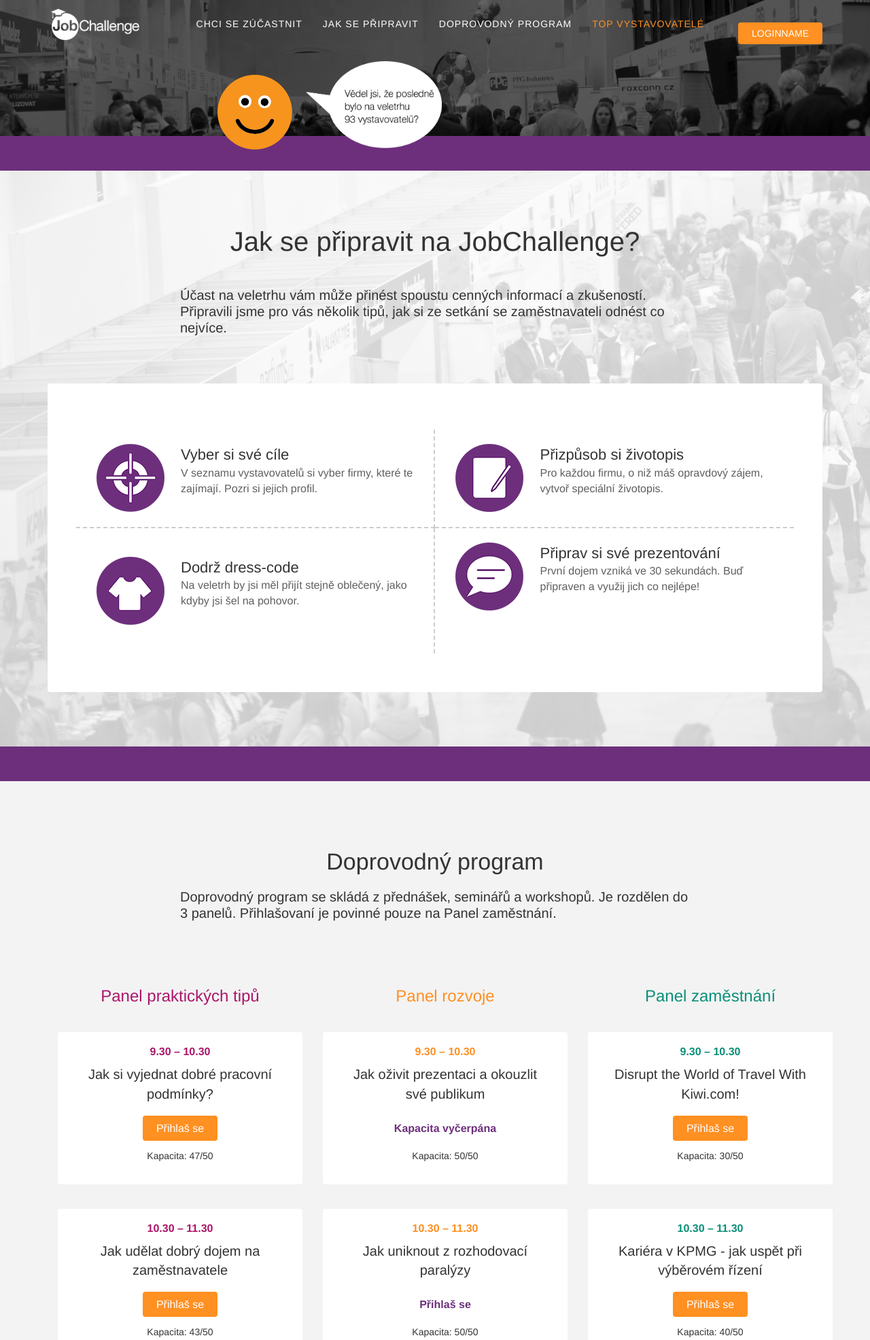
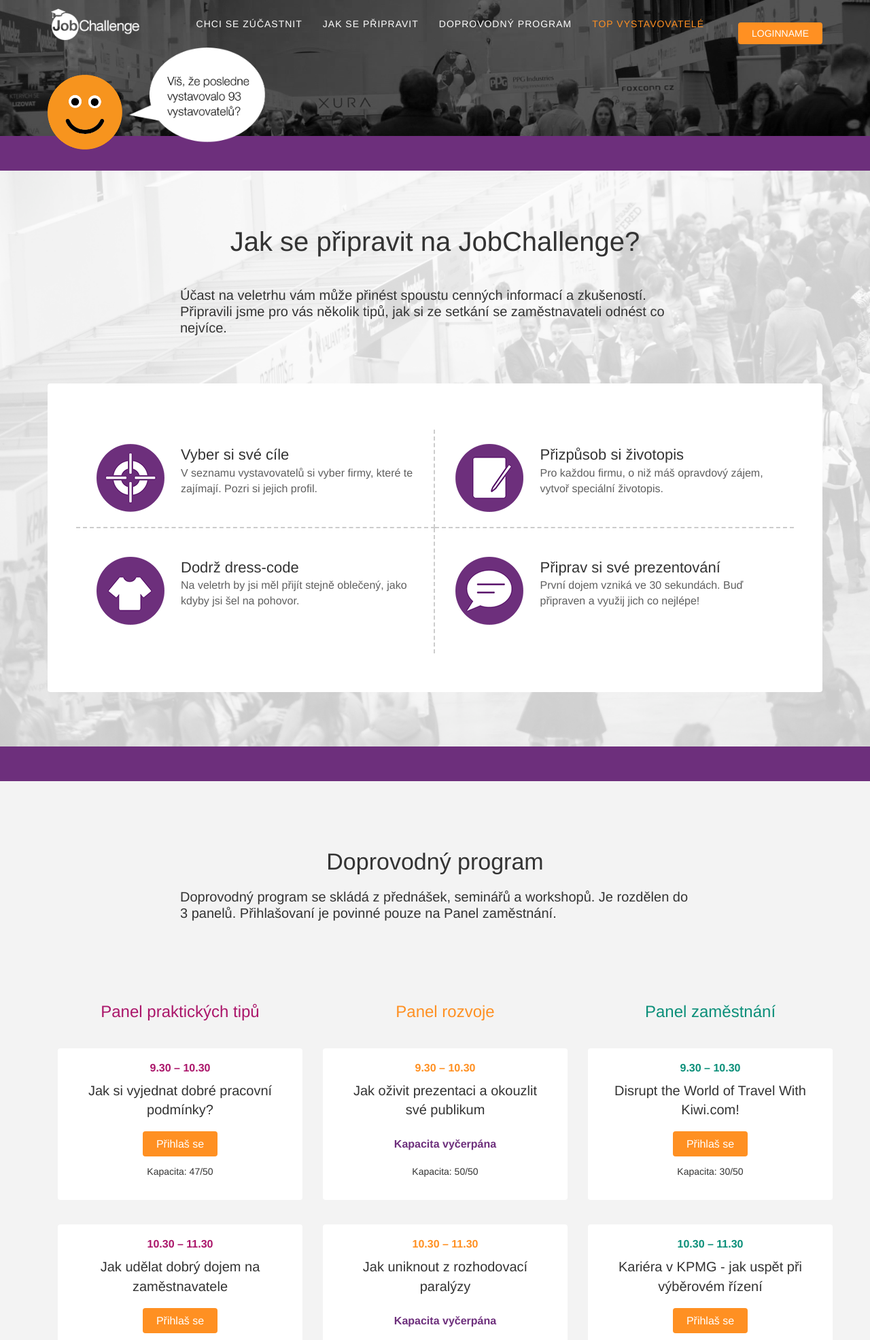
Before and after one commit to zabkaz/fff, a PHP site: page /uchazecPrihlaseny.html in a window 1280 px wide. Shown: the top 1971 px of the page at 68% size. Run offline with PHP 8.4, Linux system fonts and the light colour scheme; some libraries are stand-ins or nearby versions.

Commit message:
uchazec prihlaseny

```diff
--- a/veletrh/css/veletrh.css
+++ b/veletrh/css/veletrh.css
@@ -456,10 +470,6 @@ section h3.section-subheading {
 	 .dashed3{
 		border-right: 2px dashed #cccccc;
 		border-bottom: none;
-	}
-	.nondashed{
-		padding-bottom: 2%;
-		padding-top: 2%;
 	}
 	.wider{
 		padding-bottom: 4%;
@@ -854,18 +864,22 @@ body {
 	color:#0b8f79;
 }
 .header-aspirant{
-	padding-top: 150px;
+	padding-top: 200px;
+}
+.mascot-wink{
+	width: 80px;
 }
 .mascot{
 	position: absolute;
-	margin-top: -90px;
-	margin-left: 25%;
+	margin-top: -70px;
+	animation: come-in 3s linear;
 }
 #mascot-animation > img{
 	position: absolute;
     color: transparent;
     opacity: 0;
-	margin-top: -110px;
+	margin-top: -80px;
+
     -webkit-backface-visibility: hidden;
     -webkit-animation: imageAnimation 6s linear infinite 0s;
     -moz-animation: imageAnimation 6s linear infinite 0s;
@@ -883,7 +897,16 @@ body {
 .bubble{
 	position: absolute;
 	margin-top: -130px;
-	margin-left: 130px;
+	margin-left: 90px;
+	animation: show-bubble 1s linear;
+	-webkit-animation-delay: 4s;
+	animation-delay: 4s;
+	opacity: 0;
+	-webkit-animation-fill-mode:forwards;
+   -moz-animation-fill-mode:forwards;
+   -o-animation-fill-mode:forwards;
+   -ms-animation-fill-mode:forwards;
+   animation-fill-mode:forwards;
 }
 .table-heading{
 		font-size: 16px;
@@ -929,6 +952,22 @@ body {
 	padding-bottom: 38px;
 }
 @media (min-width: 768px){
+	.header-aspirant{
+		padding-top: 150px;
+	}
+	.bubble{
+	margin-top: -130px;
+	margin-left: 120px;
+	}
+	.mascot-wink{
+		width: 110px;
+	}
+	.mascot{
+	margin-top: -90px;
+	}
+	#mascot-animation > img{
+	margin-top: -110px;
+	}
 	.header-aspirant{
 		padding-top: 200px;
 	}
--- a/veletrh/uchazecPrihlaseny.html
+++ b/veletrh/uchazecPrihlaseny.html
@@ -65,17 +65,18 @@
 		</div>
     </header>
 
-	<div class="mascot">
-		<div id="mascotBackground"><img src="img/mascot/mascot01.png" width="110"/></div>
-		<div id="mascot-animation">
-         	<img src="img/mascot/mascot01.png" width="110" />
-       	 	<img src="img/mascot/mascot02.png" width="110"/>
-   		</div>
+	<div class="container">
+		<div class="mascot">
+			<div id="mascotBackground"><img src="img/mascot/mascot01.png" class="mascot-wink" /></div>
+			<div id="mascot-animation">
+				<img src="img/mascot/mascot01.png" class="mascot-wink" />
+				<img src="img/mascot/mascot02.png" class="mascot-wink" />
+			</div>
+		</div>
 		<div class="bubble">
 			<img src="img/mascot/bubble2.png" width="200"/>
 		</div>
 	</div>
-
 
 	<div class="violet strip"></div>
 
@@ -94,7 +95,7 @@
 
 			<div class="table-reasons">
 				<div class="row text-center reasons">
-					<div class="col-md-6 dashed1">
+					<div class="col-sm-6 dashed1">
 						<div class="col-md-3">
 							<i><img src="img/picto/10.png"></img></i>
 						</div>
@@ -103,7 +104,7 @@
 							<span class="text-soft description">V seznamu vystavovatelů si vyber firmy, které te zajímají. Pozri si jejich profil.</span>
 						</div>
 					</div>
-					<div class="col-md-6 dashed2">
+					<div class="col-sm-6 dashed2">
 						<div class="col-md-3 ">
 							<a >
 								<img src="img/picto/04.png" />
@@ -118,7 +119,7 @@
 				</div>
 
 				<div class="row text-center reasons">
-					<div class="col-md-6 dashed3">
+					<div class="col-sm-6 dashed3">
 						<div class="col-md-3">
 							<i><img src="img/picto/11.png"></img></i>
 						</div>
@@ -128,7 +129,7 @@
 
 						</div>
 					</div>
-					<div class="col-md-6 nondashed">
+					<div class="col-sm-6 nondashed">
 						<div class="col-md-3">
 							<i><img src="img/picto/12.png"></img></i>
 						</div>
@@ -200,7 +201,7 @@
 							<span class="lecture-time orange">10.30 – 11.30</span>
 							<div class="lecture-title">Jak uniknout z rozhodovací paralýzy</div>
 							<a class="" role="button" href="#">
-								Přihlaš se
+								Kapacita vyčerpána
 							</a>
 							<div class="capacity">Kapacita: 50/50</div>
 						</div>
@@ -208,7 +209,7 @@
 							<span class="lecture-time orange">10.30 – 11.30</span>
 							<div class="lecture-title oneLine">Jak řešit problémy kreativně</div>
 							<a class="button-free" role="button" href="#">
-								Kapacita vyčerpána
+								Přihlaš se
 							</a>
 							<div class="capacity">Kapacita: 42/50</div>
 						</div>
```
Also changed, not shown: other parts of veletrh/css/veletrh.css (+52 -0 lines), veletrh/img/mascot/bubble2.png.
